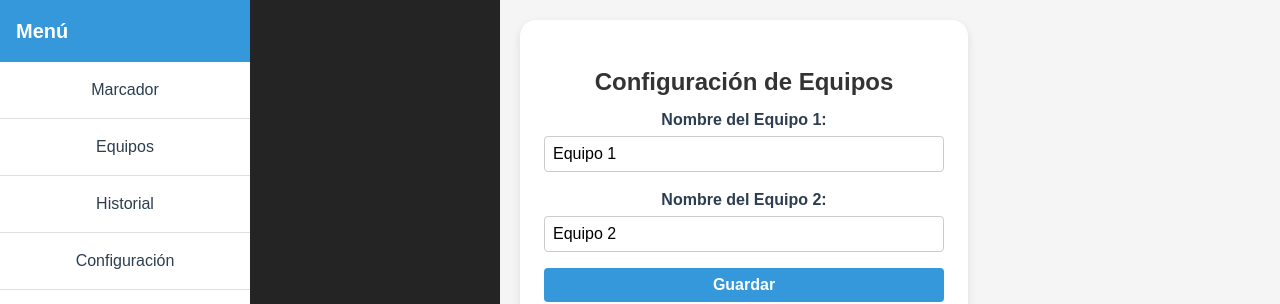
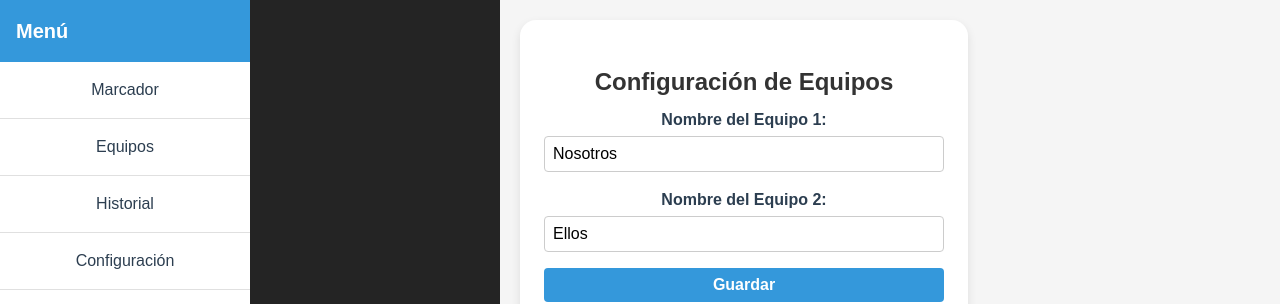
Before and after one commit to mattsff/anotador-de-truco, a Vue app: page /teams in a window 1280 px wide. Shown: the top 304 px of the page. Built offline with nearby package versions, Linux system fonts and the light colour scheme.

Commit message:
feat: persistent storage

```diff
--- a/package.json
+++ b/package.json
@@ -12,6 +12,7 @@
   },
   "dependencies": {
     "pinia": "^3.0.2",
+    "pinia-plugin-persistedstate": "^4.3.0",
     "sass-embedded": "^1.88.0",
     "vue": "^3.5.13",
     "vue-i18n": "^11.1.3",
--- a/src/components/TeamConfig.vue
+++ b/src/components/TeamConfig.vue
@@ -28,6 +28,7 @@ const handleSaveNames = () => {
             type="text"
             v-model="team1Name"
             class="team-config__input"
+            maxlength="8"
           />
         </div>
 
@@ -38,6 +39,7 @@ const handleSaveNames = () => {
             type="text"
             v-model="team2Name"
             class="team-config__input"
+            maxlength="8"
           />
         </div>
 
--- a/src/main.ts
+++ b/src/main.ts
@@ -6,7 +6,10 @@ import { createPinia } from 'pinia'
 import { i18n } from './i18n'
 import router from './router'
 
+import { createPersistedState } from 'pinia-plugin-persistedstate'
+
 const pinia = createPinia()
+pinia.use(createPersistedState())
 
 const app = createApp(App)
 app.use(router)
--- a/src/stores/modules/game.ts
+++ b/src/stores/modules/game.ts
@@ -1,5 +1,5 @@
 import { defineStore } from 'pinia'
-import { GAME_POINTS_15, GAME_POINTS_30 } from '@/config'
+import { GAME_POINTS_30 } from '@/config'
 import { useTeamsStore, useHistoryStore } from '@/stores'
 
 interface GameState {
@@ -110,4 +110,5 @@ export const useGameStore = defineStore('game', {
       this.winningTeam = null
     },
   },
+  persist: true,
 })
--- a/src/stores/modules/history.ts
+++ b/src/stores/modules/history.ts
@@ -21,4 +21,5 @@ export const useHistoryStore = defineStore('history', {
       this.pointsLog = []
     },
   },
+  persist: true,
 })
--- a/src/stores/modules/teams.ts
+++ b/src/stores/modules/teams.ts
@@ -2,8 +2,8 @@ import { defineStore } from 'pinia'
 
 export const useTeamsStore = defineStore('teams', {
   state: () => ({
-    team1Name: 'Equipo 1',
-    team2Name: 'Equipo 2',
+    team1Name: 'Nosotros',
+    team2Name: 'Ellos',
   }),
   actions: {
     setTeam1Name(name: string) {
@@ -13,4 +13,5 @@ export const useTeamsStore = defineStore('teams', {
       this.team2Name = name
     },
   },
+  persist: true,
 })
```
Also changed, not shown: 1 other file (tests, documents, lock files or other folders).
